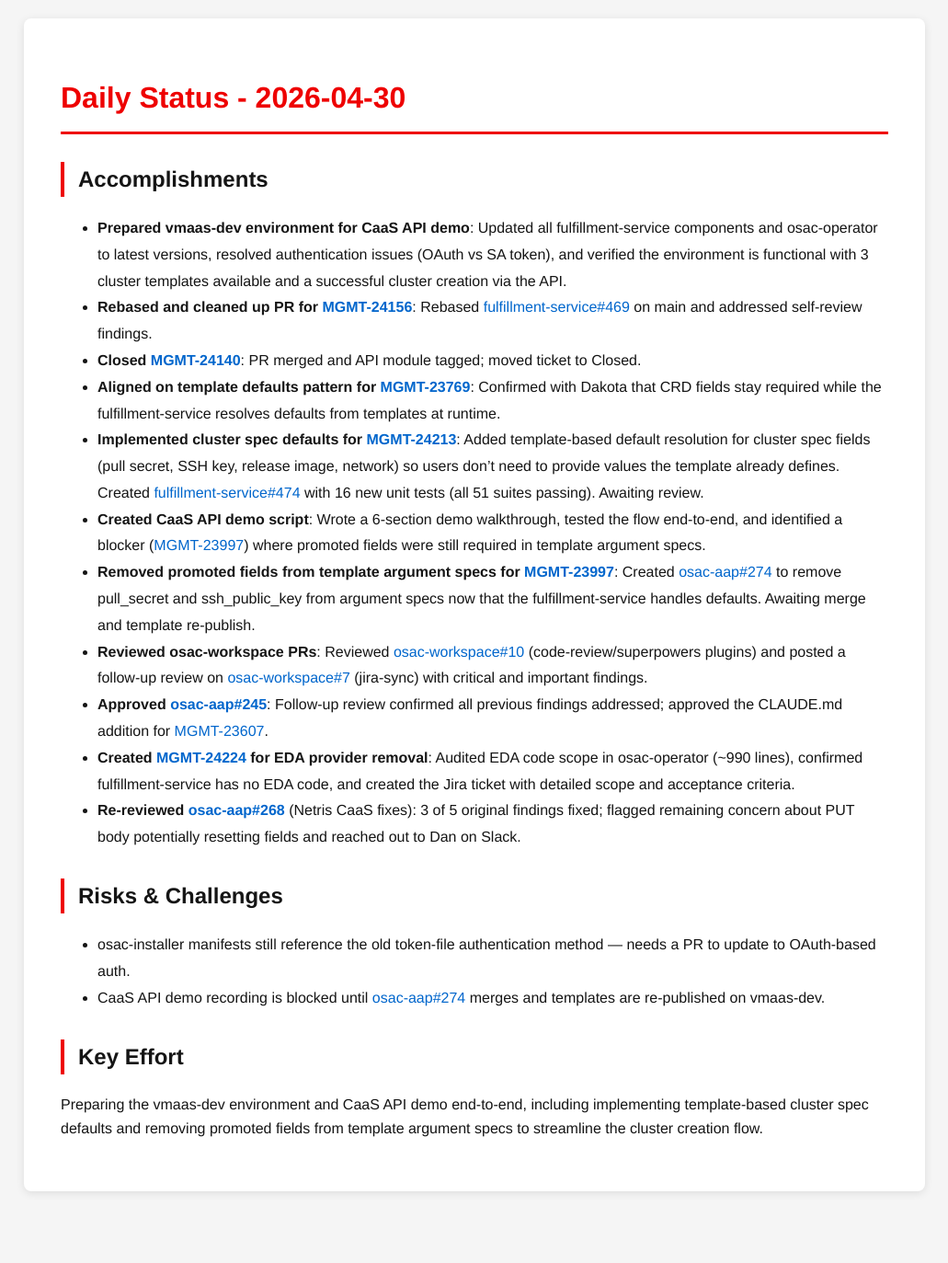
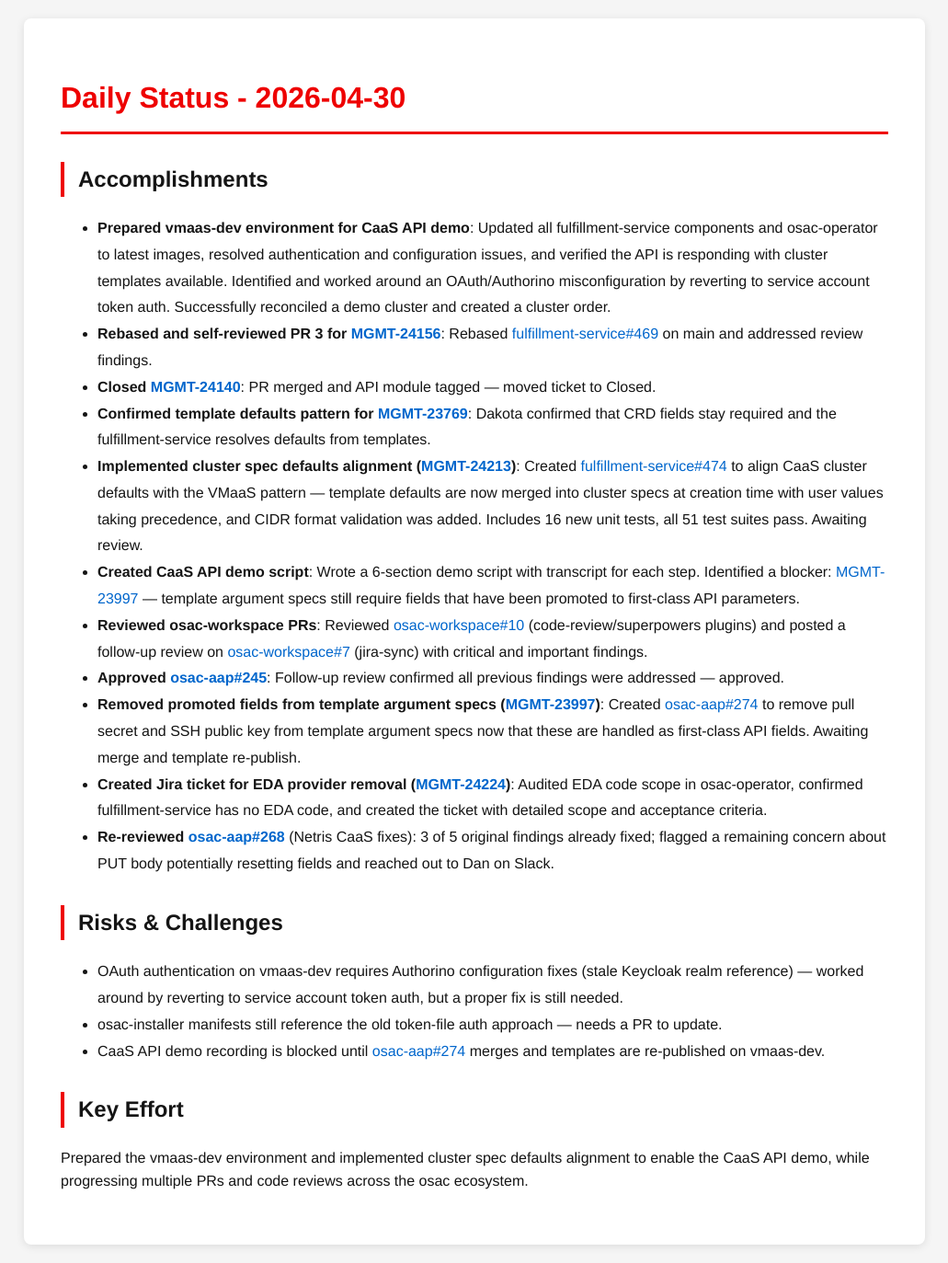
Before and after one commit to tzvatot/daily-status, a Jekyll site: the page built from 2026-04-30.md, in a window 1280 px wide. Shown: the whole page at 92% size, without its empty margins (124-1155 px from the left). Built offline with Jekyll 4.4.1, drawn with Linux system fonts in a browser that asks for light colours; before the commit the page ends 1315 px from its top, so only the background shows below that.

Commit message:
Daily status update - 2026-04-30

```diff
--- a/2026-04-30.md
+++ b/2026-04-30.md
@@ -8,23 +8,24 @@
 
 ## Accomplishments
 
-- **Prepared vmaas-dev environment for CaaS API demo**: Updated all fulfillment-service components and osac-operator to latest versions, resolved authentication issues (OAuth vs SA token), and verified the environment is functional with 3 cluster templates available and a successful cluster creation via the API.
-- **Rebased and cleaned up PR for [MGMT-24156](https://issues.redhat.com/browse/MGMT-24156)**: Rebased [fulfillment-service#469](https://github.com/osac-project/fulfillment-service/pull/469) on main and addressed self-review findings.
-- **Closed [MGMT-24140](https://issues.redhat.com/browse/MGMT-24140)**: PR merged and API module tagged; moved ticket to Closed.
-- **Aligned on template defaults pattern for [MGMT-23769](https://issues.redhat.com/browse/MGMT-23769)**: Confirmed with Dakota that CRD fields stay required while the fulfillment-service resolves defaults from templates at runtime.
-- **Implemented cluster spec defaults for [MGMT-24213](https://issues.redhat.com/browse/MGMT-24213)**: Added template-based default resolution for cluster spec fields (pull secret, SSH key, release image, network) so users don't need to provide values the template already defines. Created [fulfillment-service#474](https://github.com/osac-project/fulfillment-service/pull/474) with 16 new unit tests (all 51 suites passing). Awaiting review.
-- **Created CaaS API demo script**: Wrote a 6-section demo walkthrough, tested the flow end-to-end, and identified a blocker ([MGMT-23997](https://issues.redhat.com/browse/MGMT-23997)) where promoted fields were still required in template argument specs.
-- **Removed promoted fields from template argument specs for [MGMT-23997](https://issues.redhat.com/browse/MGMT-23997)**: Created [osac-aap#274](https://github.com/osac-project/osac-aap/pull/274) to remove pull_secret and ssh_public_key from argument specs now that the fulfillment-service handles defaults. Awaiting merge and template re-publish.
+- **Prepared vmaas-dev environment for CaaS API demo**: Updated all fulfillment-service components and osac-operator to latest images, resolved authentication and configuration issues, and verified the API is responding with cluster templates available. Identified and worked around an OAuth/Authorino misconfiguration by reverting to service account token auth. Successfully reconciled a demo cluster and created a cluster order.
+- **Rebased and self-reviewed PR 3 for [MGMT-24156](https://issues.redhat.com/browse/MGMT-24156)**: Rebased [fulfillment-service#469](https://github.com/osac-project/fulfillment-service/pull/469) on main and addressed review findings.
+- **Closed [MGMT-24140](https://issues.redhat.com/browse/MGMT-24140)**: PR merged and API module tagged — moved ticket to Closed.
+- **Confirmed template defaults pattern for [MGMT-23769](https://issues.redhat.com/browse/MGMT-23769)**: Dakota confirmed that CRD fields stay required and the fulfillment-service resolves defaults from templates.
+- **Implemented cluster spec defaults alignment ([MGMT-24213](https://issues.redhat.com/browse/MGMT-24213))**: Created [fulfillment-service#474](https://github.com/osac-project/fulfillment-service/pull/474) to align CaaS cluster defaults with the VMaaS pattern — template defaults are now merged into cluster specs at creation time with user values taking precedence, and CIDR format validation was added. Includes 16 new unit tests, all 51 test suites pass. Awaiting review.
+- **Created CaaS API demo script**: Wrote a 6-section demo script with transcript for each step. Identified a blocker: [MGMT-23997](https://issues.redhat.com/browse/MGMT-23997) — template argument specs still require fields that have been promoted to first-class API parameters.
 - **Reviewed osac-workspace PRs**: Reviewed [osac-workspace#10](https://github.com/osac-project/osac-workspace/pull/10) (code-review/superpowers plugins) and posted a follow-up review on [osac-workspace#7](https://github.com/osac-project/osac-workspace/pull/7) (jira-sync) with critical and important findings.
-- **Approved [osac-aap#245](https://github.com/osac-project/osac-aap/pull/245)**: Follow-up review confirmed all previous findings addressed; approved the CLAUDE.md addition for [MGMT-23607](https://issues.redhat.com/browse/MGMT-23607).
-- **Created [MGMT-24224](https://issues.redhat.com/browse/MGMT-24224) for EDA provider removal**: Audited EDA code scope in osac-operator (~990 lines), confirmed fulfillment-service has no EDA code, and created the Jira ticket with detailed scope and acceptance criteria.
-- **Re-reviewed [osac-aap#268](https://github.com/osac-project/osac-aap/pull/268)** (Netris CaaS fixes): 3 of 5 original findings fixed; flagged remaining concern about PUT body potentially resetting fields and reached out to Dan on Slack.
+- **Approved [osac-aap#245](https://github.com/osac-project/osac-aap/pull/245)**: Follow-up review confirmed all previous findings were addressed — approved.
+- **Removed promoted fields from template argument specs ([MGMT-23997](https://issues.redhat.com/browse/MGMT-23997))**: Created [osac-aap#274](https://github.com/osac-project/osac-aap/pull/274) to remove pull secret and SSH public key from template argument specs now that these are handled as first-class API fields. Awaiting merge and template re-publish.
+- **Created Jira ticket for EDA provider removal ([MGMT-24224](https://issues.redhat.com/browse/MGMT-24224))**: Audited EDA code scope in osac-operator, confirmed fulfillment-service has no EDA code, and created the ticket with detailed scope and acceptance criteria.
+- **Re-reviewed [osac-aap#268](https://github.com/osac-project/osac-aap/pull/268)** (Netris CaaS fixes): 3 of 5 original findings already fixed; flagged a remaining concern about PUT body potentially resetting fields and reached out to Dan on Slack.
 
 ## Risks & Challenges
 
-- osac-installer manifests still reference the old token-file authentication method — needs a PR to update to OAuth-based auth.
+- OAuth authentication on vmaas-dev requires Authorino configuration fixes (stale Keycloak realm reference) — worked around by reverting to service account token auth, but a proper fix is still needed.
+- osac-installer manifests still reference the old token-file auth approach — needs a PR to update.
 - CaaS API demo recording is blocked until [osac-aap#274](https://github.com/osac-project/osac-aap/pull/274) merges and templates are re-published on vmaas-dev.
 
 ## Key Effort
 
-Preparing the vmaas-dev environment and CaaS API demo end-to-end, including implementing template-based cluster spec defaults and removing promoted fields from template argument specs to streamline the cluster creation flow.
+Prepared the vmaas-dev environment and implemented cluster spec defaults alignment to enable the CaaS API demo, while progressing multiple PRs and code reviews across the osac ecosystem.
```
